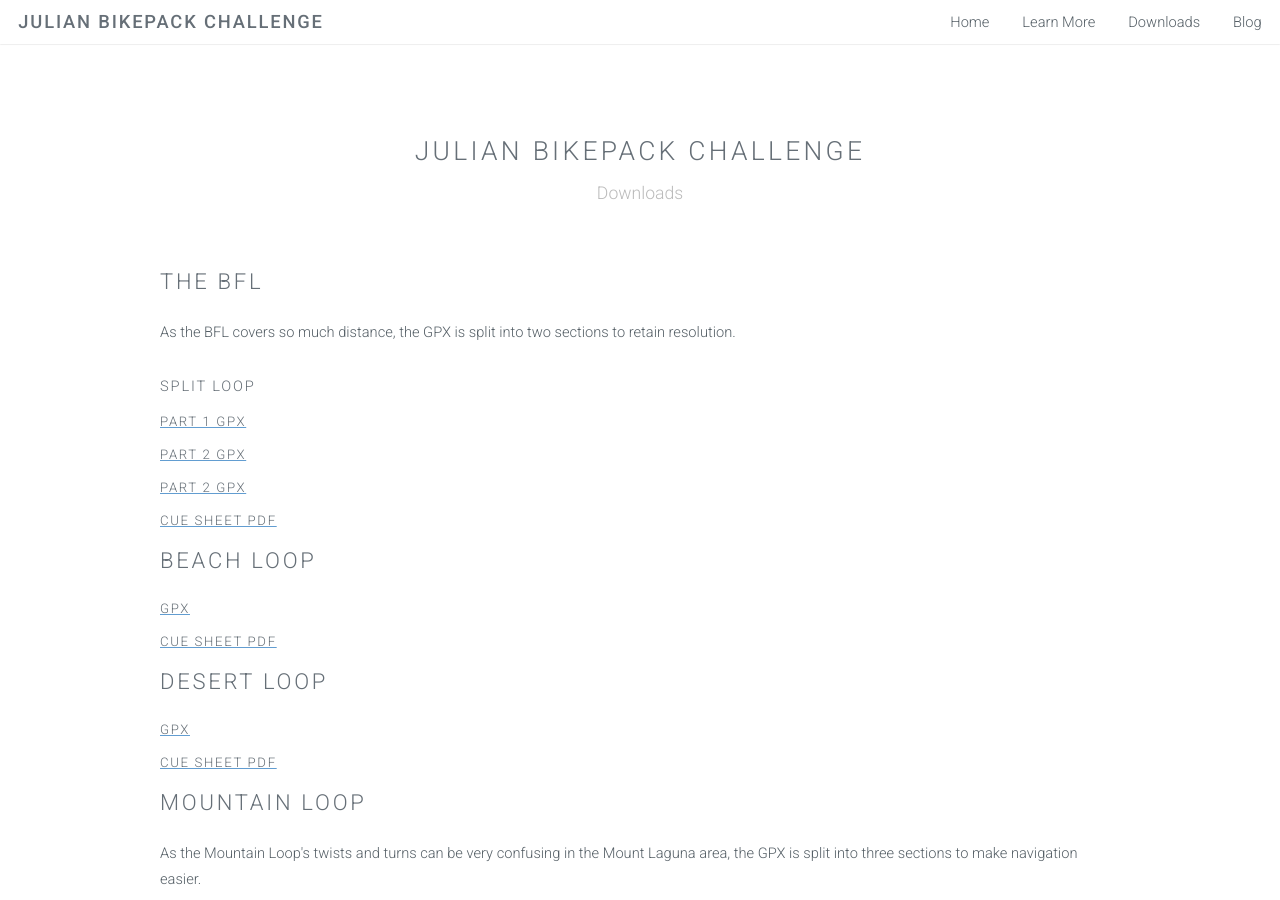
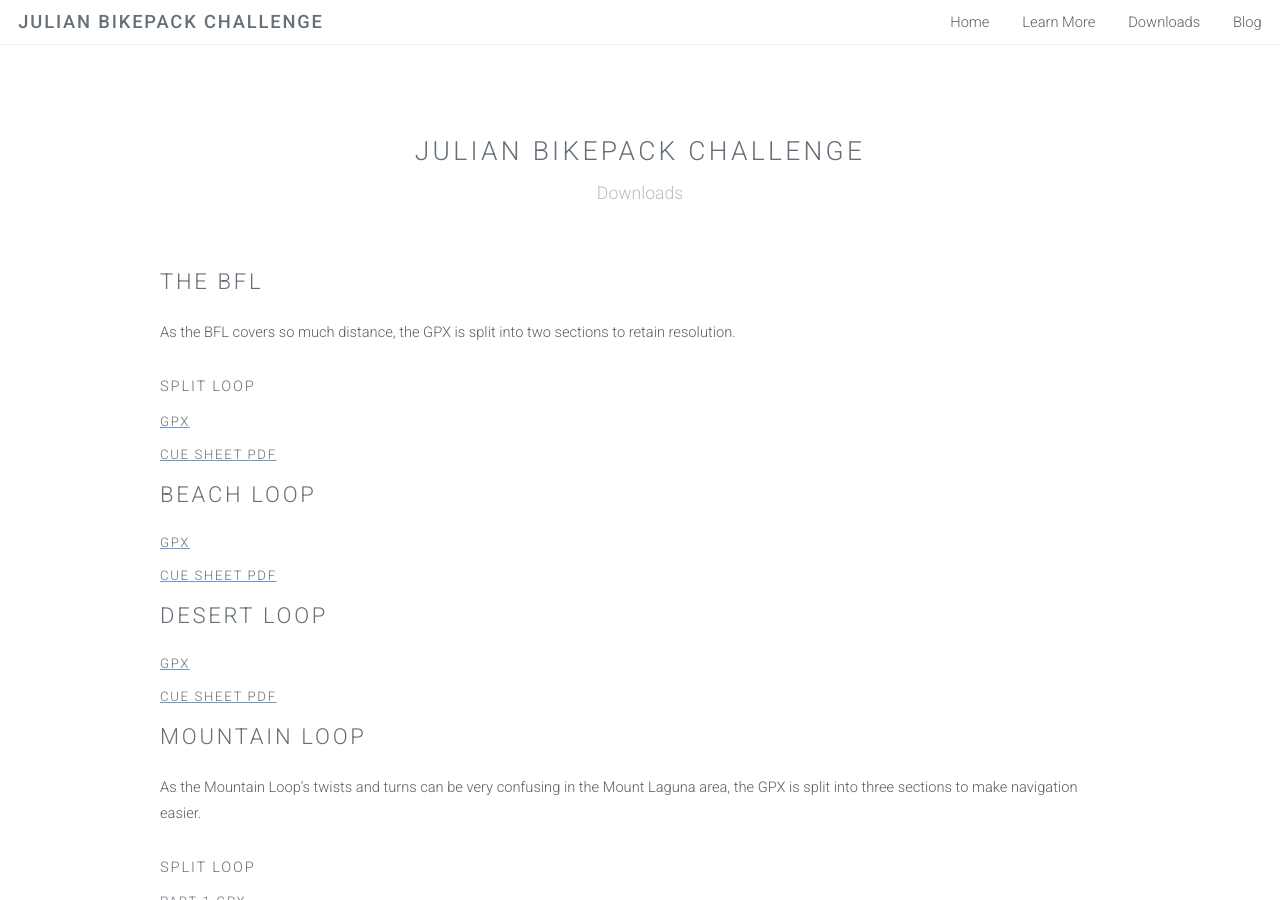
Before and after one commit to Nkawu/jbpc, a Jekyll site: the page built from downloads.html, in a window 1280 px wide and 900 px high. Built offline with Jekyll 4.4.1, drawn with Linux system fonts in a browser that asks for light colours.

Commit message:
Changed BFL GPX to single file

```diff
--- a/downloads.html
+++ b/downloads.html
@@ -13,9 +13,7 @@ layout: default
             <h2>THE BFL</h2>
             <p>As the BFL covers so much distance, the GPX is split into two sections to retain resolution.</p>
             <h4>SPLIT LOOP</h4>
-            <a href="{{ site.baseurl }}/downloads/jbpc_bfl_2017-09-28_001.gpx"><h5>Part 1 GPX</h5></a>
-            <a href="{{ site.baseurl }}/downloads/jbpc_bfl_2017-09-28_002.gpx"><h5>Part 2 GPX</h5></a>
-            <a href="{{ site.baseurl }}/downloads/jbpc_bfl_2017-09-28_002.gpx"><h5>Part 2 GPX</h5></a>
+            <a href="{{ site.baseurl }}/downloads/jbpc_bfl_2017-09-28.gpx"><h5>GPX</h5></a>
             <a href="{{ site.baseurl }}/downloads/jbpc_2017_cue_sheets_-_bfl.pdf"><h5>Cue Sheet PDF</h5></a>
         </section>
     </div>
```
Also changed, not shown: 3 other files.
